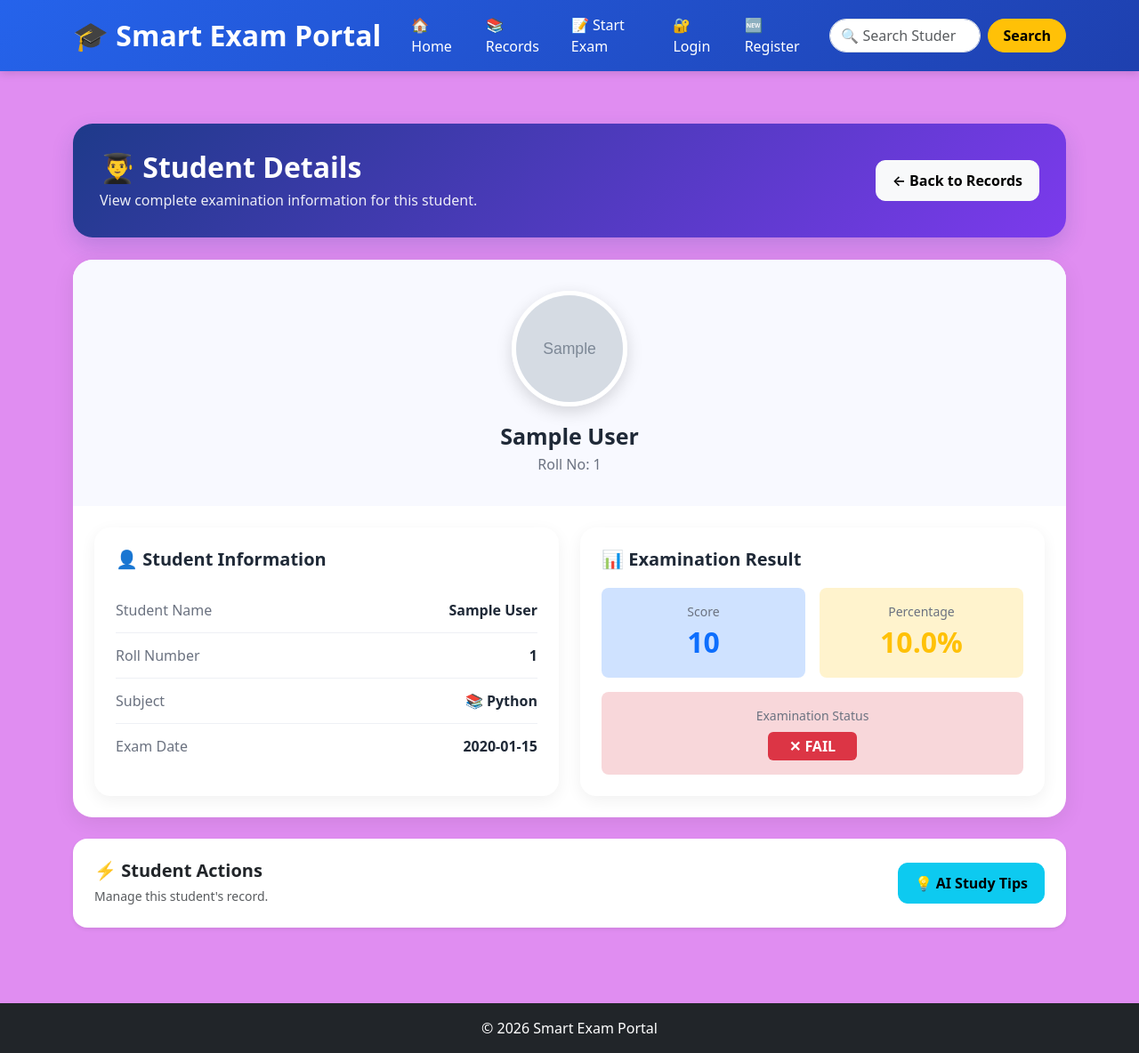
After one commit to Aarti001-65/Project1, a Flask app: page /student/1 in a window 1280 px wide. The commit adds this page. Shown: the whole page at 89% size. Run offline with Flask 3, Linux system fonts and the light colour scheme; data comes from the database, SQL or seed files in the repository; tables that the repository leaves empty hold one stand-in row (values such as "Sample post"); grey boxes marked "Sample" are stand-in pictures.

Commit message:
Add student detail view

```diff
--- a/smart_exam_portal/app.py
+++ b/smart_exam_portal/app.py
@@ -91,7 +91,6 @@ def home():
 # ==========================
 # RECORDS PAGE
 # ==========================
-
 @app.route("/records")
 def records():
 
@@ -164,6 +163,44 @@ def records():
         failed_students=failed_students,
         tip=None
     )
+
+# student detail route
+@app.route("/student/<int:student_id>")
+def student_detail(student_id):
+
+    conn = get_db()
+
+    student = conn.execute(
+        """
+        SELECT
+            students.id,
+            students.roll_number,
+            students.student_name,
+            students.score,
+            students.percentage,
+            students.exam_date,
+            students.photo,
+            subjects.name AS subject_name
+        FROM students
+        LEFT JOIN subjects
+            ON students.subject_id = subjects.id
+        WHERE students.id = ?
+        """,
+        (student_id,)
+    ).fetchone()
+
+    conn.close()
+
+    if student is None:
+        flash("Student not found!", "danger")
+        return redirect(url_for("records"))
+
+    return render_template(
+        "student_detail.html",
+        student=student
+    )
+
+
 # ==========================
 # ADD STUDENT
 # ==========================
--- a/smart_exam_portal/templates/records.html
+++ b/smart_exam_portal/templates/records.html
@@ -524,6 +524,10 @@
                                 <td>
 
                                     <div class="d-flex flex-wrap">
+                                        <a href="{{ url_for('student_detail', student_id=student.id) }}"
+                                                    class="btn btn-primary btn-sm action-btn">
+                                                    👁️ View Details
+                                        </a>
 
                                         <a href="{{ url_for(
                                                     'get_ai_tip',
--- /dev/null
+++ b/smart_exam_portal/templates/student_detail.html
@@ -0,0 +1,454 @@
+{% extends "base.html" %}
+
+{% block content %}
+
+<style>
+    .student-detail-page {
+        padding: 35px 0;
+    }
+
+    .detail-header {
+        background: linear-gradient(135deg, #1e3a8a, #7c3aed);
+        color: white;
+        border-radius: 22px;
+        padding: 30px;
+        margin-bottom: 25px;
+        box-shadow: 0 10px 25px rgba(30, 58, 138, 0.18);
+    }
+
+    .detail-header h2 {
+        font-weight: 700;
+        margin-bottom: 6px;
+    }
+
+    .detail-header p {
+        margin: 0;
+        opacity: 0.9;
+    }
+
+    .profile-card {
+        border: none;
+        border-radius: 22px;
+        box-shadow: 0 6px 25px rgba(0, 0, 0, 0.08);
+        overflow: hidden;
+    }
+
+    .profile-section {
+        text-align: center;
+        padding: 35px 25px;
+        background: #f8f9ff;
+    }
+
+    .student-photo-large {
+        width: 130px;
+        height: 130px;
+        object-fit: cover;
+        border-radius: 50%;
+        border: 5px solid white;
+        box-shadow: 0 6px 18px rgba(0, 0, 0, 0.15);
+    }
+
+    .student-name {
+        font-size: 25px;
+        font-weight: 700;
+        color: #1f2937;
+        margin-top: 15px;
+    }
+
+    .roll-number {
+        color: #6b7280;
+    }
+
+    .info-card {
+        border: none;
+        border-radius: 18px;
+        background: white;
+        box-shadow: 0 5px 18px rgba(0, 0, 0, 0.06);
+        height: 100%;
+    }
+
+    .info-title {
+        font-weight: 700;
+        color: #1f2937;
+        margin-bottom: 20px;
+    }
+
+    .info-row {
+        display: flex;
+        justify-content: space-between;
+        align-items: center;
+        padding: 13px 0;
+        border-bottom: 1px solid #eef0f5;
+        gap: 15px;
+    }
+
+    .info-row:last-child {
+        border-bottom: none;
+    }
+
+    .info-label {
+        color: #6b7280;
+    }
+
+    .info-value {
+        font-weight: 600;
+        text-align: right;
+        color: #1f2937;
+    }
+
+    .result-card {
+        border: none;
+        border-radius: 18px;
+        height: 100%;
+        box-shadow: 0 5px 18px rgba(0, 0, 0, 0.06);
+    }
+
+    .result-number {
+        font-size: 32px;
+        font-weight: 700;
+    }
+
+    .result-label {
+        color: #6b7280;
+        font-size: 14px;
+    }
+
+    .action-btn {
+        border-radius: 11px;
+        padding: 10px 18px;
+        font-weight: 600;
+    }
+
+    .back-btn {
+        border-radius: 11px;
+        padding: 10px 18px;
+        font-weight: 600;
+    }
+
+    @media (max-width: 768px) {
+        .student-detail-page {
+            padding: 20px 0;
+        }
+
+        .detail-header {
+            padding: 25px 20px;
+        }
+
+        .info-row {
+            align-items: flex-start;
+            flex-direction: column;
+            gap: 4px;
+        }
+
+        .info-value {
+            text-align: left;
+        }
+    }
+</style>
+
+
+<div class="container student-detail-page">
+
+    <!-- HEADER -->
+    <div class="detail-header">
+
+        <div class="d-flex justify-content-between
+                    align-items-center flex-wrap gap-3">
+
+            <div>
+                <h2>👨‍🎓 Student Details</h2>
+
+                <p>
+                    View complete examination information
+                    for this student.
+                </p>
+            </div>
+
+            <a href="{{ url_for('records') }}"
+               class="btn btn-light back-btn">
+                ← Back to Records
+            </a>
+
+        </div>
+
+    </div>
+
+
+    <!-- PROFILE -->
+    <div class="card profile-card mb-4">
+
+        <div class="profile-section">
+
+            <img
+                src="{{ url_for(
+                    'static',
+                    filename='uploads/' ~
+                    (student.photo or 'default.jpg')
+                ) }}"
+                alt="Student Photo"
+                class="student-photo-large">
+
+            <div class="student-name">
+                {{ student.student_name }}
+            </div>
+
+            <div class="roll-number">
+                Roll No: {{ student.roll_number }}
+            </div>
+
+        </div>
+
+
+        <!-- INFORMATION -->
+        <div class="card-body p-4">
+
+            <div class="row g-4">
+
+                <!-- STUDENT INFORMATION -->
+                <div class="col-lg-6">
+
+                    <div class="card info-card">
+
+                        <div class="card-body p-4">
+
+                            <h5 class="info-title">
+                                👤 Student Information
+                            </h5>
+
+
+                            <div class="info-row">
+
+                                <span class="info-label">
+                                    Student Name
+                                </span>
+
+                                <span class="info-value">
+                                    {{ student.student_name }}
+                                </span>
+
+                            </div>
+
+
+                            <div class="info-row">
+
+                                <span class="info-label">
+                                    Roll Number
+                                </span>
+
+                                <span class="info-value">
+                                    {{ student.roll_number }}
+                                </span>
+
+                            </div>
+
+
+                            <div class="info-row">
+
+                                <span class="info-label">
+                                    Subject
+                                </span>
+
+                                <span class="info-value">
+                                    📚 {{ student.subject_name or "Not Assigned" }}
+                                </span>
+
+                            </div>
+
+
+                            <div class="info-row">
+
+                                <span class="info-label">
+                                    Exam Date
+                                </span>
+
+                                <span class="info-value">
+                                    {{ student.exam_date }}
+                                </span>
+
+                            </div>
+
+                        </div>
+
+                    </div>
+
+                </div>
+
+
+                <!-- EXAM RESULT -->
+                <div class="col-lg-6">
+
+                    <div class="card result-card">
+
+                        <div class="card-body p-4">
+
+                            <h5 class="info-title">
+                                📊 Examination Result
+                            </h5>
+
+
+                            <div class="row g-3">
+
+                                <!-- SCORE -->
+                                <div class="col-6">
+
+                                    <div class="text-center p-3
+                                                bg-primary-subtle
+                                                rounded-3">
+
+                                        <div class="result-label">
+                                            Score
+                                        </div>
+
+                                        <div class="result-number text-primary">
+                                            {{ student.score }}
+                                        </div>
+
+                                    </div>
+
+                                </div>
+
+
+                                <!-- PERCENTAGE -->
+                                <div class="col-6">
+
+                                    <div class="text-center p-3
+                                                bg-warning-subtle
+                                                rounded-3">
+
+                                        <div class="result-label">
+                                            Percentage
+                                        </div>
+
+                                        <div class="result-number text-warning">
+                                            {{ student.percentage }}%
+                                        </div>
+
+                                    </div>
+
+                                </div>
+
+
+                                <!-- STATUS -->
+                                <div class="col-12">
+
+                                    <div class="text-center p-3 rounded-3
+                                        {% if student.percentage >= 40 %}
+                                            bg-success-subtle
+                                        {% else %}
+                                            bg-danger-subtle
+                                        {% endif %}">
+
+                                        <div class="result-label">
+                                            Examination Status
+                                        </div>
+
+                                        {% if student.percentage >= 40 %}
+
+                                            <span class="badge bg-success
+                                                         fs-6 mt-2 px-4 py-2">
+                                                ✓ PASS
+                                            </span>
+
+                                        {% else %}
+
+                                            <span class="badge bg-danger
+                                                         fs-6 mt-2 px-4 py-2">
+                                                ✕ FAIL
+                                            </span>
+
+                                        {% endif %}
+
+                                    </div>
+
+                                </div>
+
+                            </div>
+
+                        </div>
+
+                    </div>
+
+                </div>
+
+            </div>
+
+        </div>
+
+    </div>
+
+
+    <!-- ACTIONS -->
+    <div class="card border-0 shadow-sm rounded-4">
+
+        <div class="card-body p-4">
+
+            <div class="d-flex justify-content-between
+                        align-items-center flex-wrap gap-3">
+
+                <div>
+                    <h5 class="mb-1 fw-bold">
+                        ⚡ Student Actions
+                    </h5>
+
+                    <small class="text-muted">
+                        Manage this student's record.
+                    </small>
+                </div>
+
+
+                <div class="d-flex flex-wrap gap-2">
+
+                    <a href="{{ url_for(
+                                'get_ai_tip',
+                                id=student.id
+                            ) }}"
+                       class="btn btn-info action-btn">
+                        💡 AI Study Tips
+                    </a>
+
+
+                    {% if session.get("role") == "admin" %}
+
+                        <a href="{{ url_for(
+                                    'edit_student',
+                                    roll_number=student.roll_number
+                                ) }}"
+                           class="btn btn-warning action-btn">
+                            ✏️ Update Student
+                        </a>
+
+
+                        <form
+                            method="POST"
+                            action="{{ url_for(
+                                'delete_student',
+                                roll_number=student.roll_number
+                            ) }}"
+                            class="d-inline">
+
+                            <button
+                                type="submit"
+                                class="btn btn-danger action-btn"
+                                onclick="return confirm(
+                                    'Are you sure you want to delete this student?'
+                                )">
+
+                                🗑️ Delete Student
+
+                            </button>
+
+                        </form>
+
+                    {% endif %}
+
+                </div>
+
+            </div>
+
+        </div>
+
+    </div>
+
+</div>
+
+{% endblock %}
```
